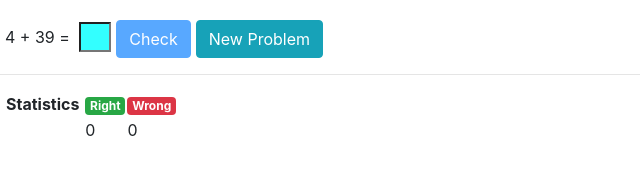
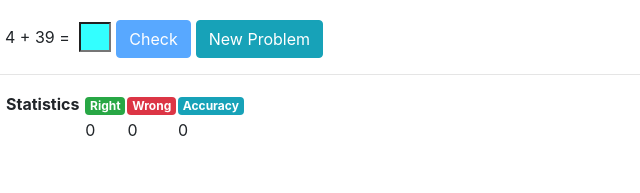
Before and after one commit to KarakoA/vuejs-example, a Vue app in the folder project/: page / in a window 1280 px wide. Shown: the top 193 px of the page, without its empty margins (0-640 px from the left). Built offline with nearby package versions, Linux system fonts and the light colour scheme.

Commit message:
add accuracy as a computed property

```diff
--- a/project/src/components/Overview.vue
+++ b/project/src/components/Overview.vue
@@ -45,6 +45,7 @@
           <td><strong>Statistics&nbsp;</strong></td>
           <td><span class="badge badge-success">Right</span></td>
           <td><span class="badge badge-danger">Wrong</span></td>
+          <td><span class="badge badge-info">Accuracy</span></td>
         </tr>
         <tr>
           <td />
@@ -53,6 +54,9 @@
           </td>
           <td>
             <span> {{ count_wrong }}</span>
+          </td>
+          <td>
+            <span> {{ accuracy }}</span>
           </td>
         </tr>
       </table>
@@ -76,6 +80,12 @@ export default {
       count_right: 0,
       count_wrong: 0,
     };
+  },
+  computed: {
+    accuracy: function() {
+      let n = this.count_wrong + this.count_right;
+      return n == 0 ? 0 : this.count_right / n;
+    },
   },
   created: function() {
     this.add_problem();
```
